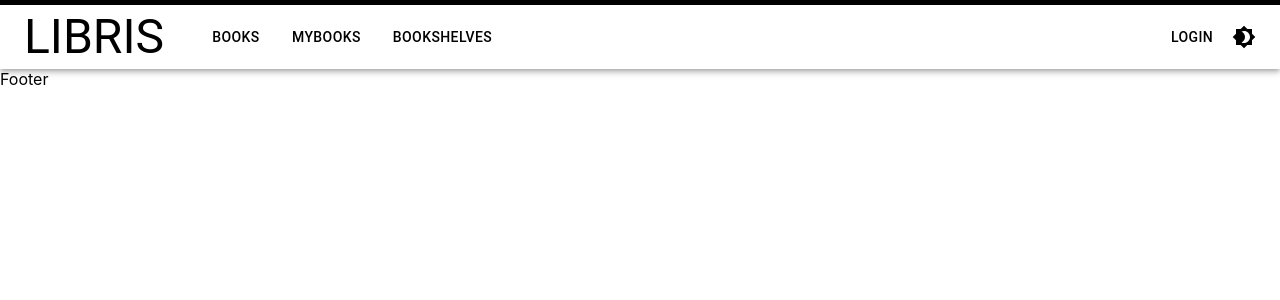
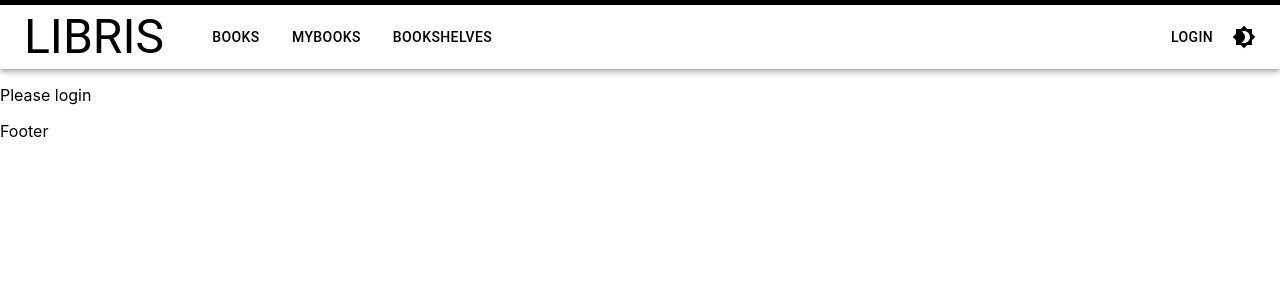
Before and after one commit to jacobsebastian1729/libris, a React (Create React App) app in the folder client/: page /mybooks in a window 1280 px wide. Shown: the top 300 px of the page. Built offline with nearby package versions, Linux system fonts and the light colour scheme.

Commit message:
fix in mybooks

```diff
--- a/client/src/App.tsx
+++ b/client/src/App.tsx
@@ -28,7 +28,7 @@ function App() {
           <Route path='/' element={<Home />} />
           <Route path='/books' element={<Books />} />
           <Route path='/books/:bookId' element={<BookDetail />} />
-          <Route path='/:userId/books' element={<MyBooks />} />
+          <Route path='/mybooks' element={<MyBooks />} />
           <Route path='/:userId/achievment' element={<MyAchievement />} />
           <Route path='/:userId/setting' element={<UserInformation />} />
           <Route path='/bookshelves/all' element={<BookShelves />} />
--- a/client/src/components/myBooks/MyBooksItem.tsx
+++ b/client/src/components/myBooks/MyBooksItem.tsx
@@ -6,19 +6,19 @@ import { AppDispatch, RootState } from "../../redux/store";
 import { BookType } from "../../types/type";
 
 type Prop = {
-    myBook: BookType;
+    book: string;
 }
 
 
-function MyBooksItem({ myBook }: Prop) {
+function MyBooksItem({ book }: Prop) {
     // const dispatch = useDispatch<AppDispatch>();
 
   return (
     <div>
-        MyBooksItem
-        <p>{myBook.thumbnail}</p>
+        <p>book</p>
+        {/* <p>{myBook.thumbnail}</p>
         <p>{myBook.title}</p>
-        <p>{myBook.author}</p>
+        <p>{myBook.author}</p> */}
     </div>
   )
 }
--- a/client/src/components/myBooks/MyBooksList.tsx
+++ b/client/src/components/myBooks/MyBooksList.tsx
@@ -1,21 +1,29 @@
-import React, { useState } from "react";
-import { useNavigate } from "react-router-dom";
+import React, { useState } from 'react';
+import { useNavigate } from 'react-router-dom';
 
-import MyBooksItem from "./MyBooksItem";
-import { BookType } from "../../types/type";
+import MyBooksItem from './MyBooksItem';
+import { useSelector } from 'react-redux';
+import { RootState } from '../../redux/store';
 
 export default function MyBooksList() {
-
-  let localeStorageMyBooksList: BookType[] = JSON.parse(localStorage.getItem("myBooksList") || "null");
-  if(localeStorageMyBooksList == null) localeStorageMyBooksList = [];
+  const loginUser = useSelector((state: RootState) => state.user.loginUser);
+  const userBooks = loginUser?.bookShelves;
 
   return (
     <div>
-      My Books List
-      {localeStorageMyBooksList.map((item) => (
-        <MyBooksItem key={item._id} myBook={item}/>
-      ))}
+      {loginUser === null || loginUser._id === '' || !loginUser ? (
+        <div>
+          <p>Please login</p>
+        </div>
+      ) : (
+        <div>
+          {userBooks?.length === 0 ? (
+            <div><p>Add Books</p></div>
+          ) : (
+            userBooks?.map((book) => <MyBooksItem book={book}></MyBooksItem>)
+          )}
+        </div>
+      )}
     </div>
-
-  )
+  );
 }
--- a/client/src/pages/MyBooks.tsx
+++ b/client/src/pages/MyBooks.tsx
@@ -1,7 +1,7 @@
-import React from 'react'
+import MyBooksList from '../components/myBooks/MyBooksList'
 
 export default function MyBooks() {
   return (
-    <div>MyBooks</div>
+    <div><MyBooksList /></div>
   )
 }
```
